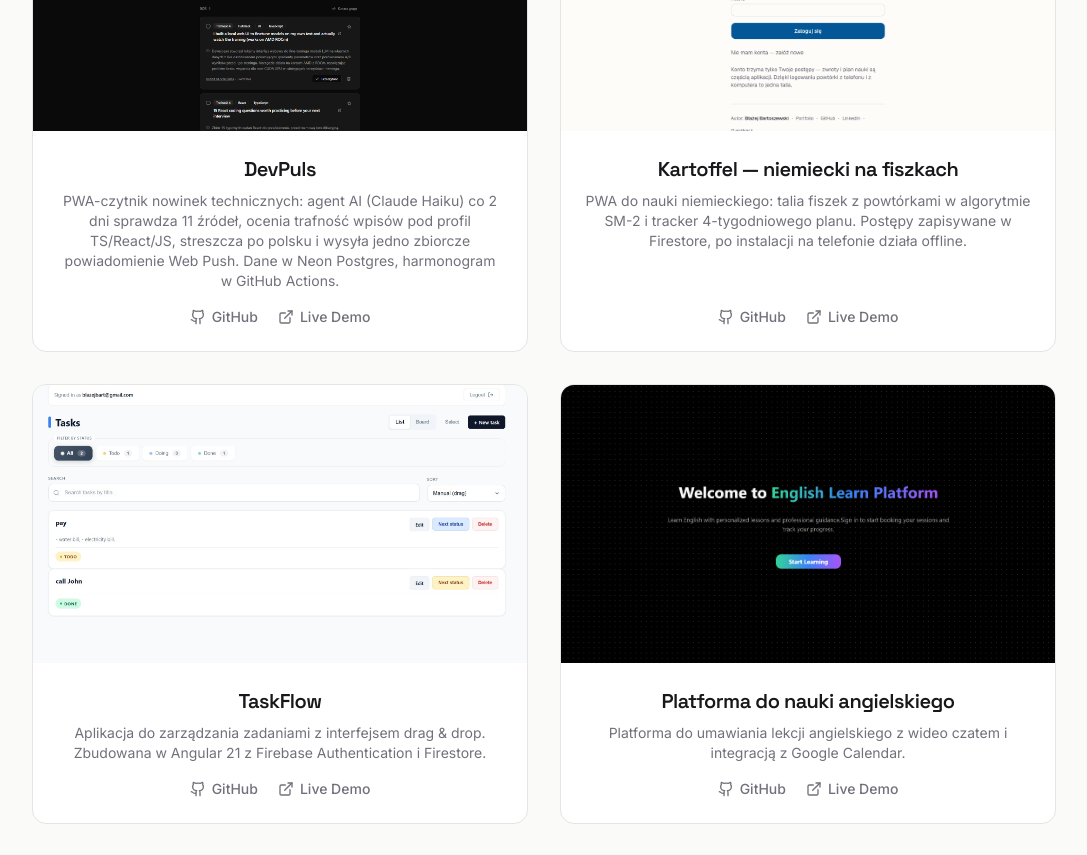
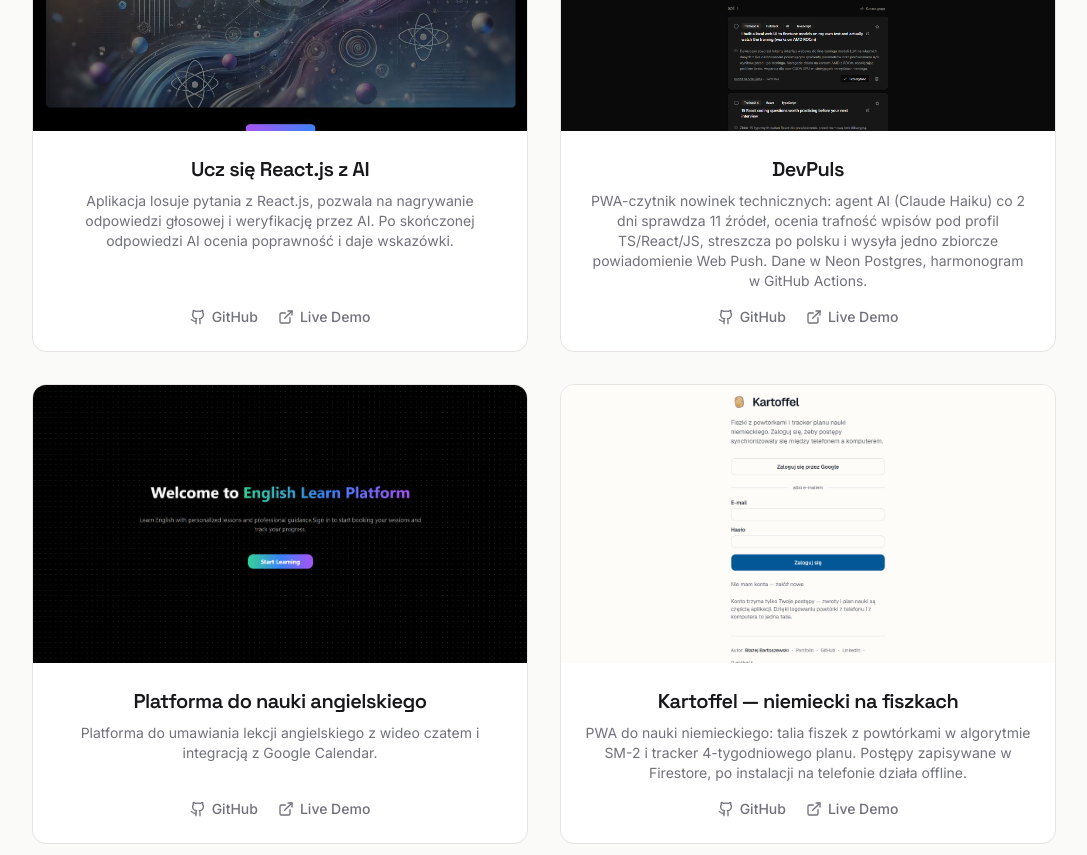
Before and after one commit to Blazej90/blazej-portfolio, a Next.js app: page / in a window 1280 px wide. Shown: the part 1920-2775 px from the top of the page, without its empty margins (96-1183 px from the left). Built offline with nearby package versions, Linux system fonts and the light colour scheme; no server answers; the database is empty.

Commit message:
feat(projects): add GrainTally project and reorder project list

```diff
--- a/src/data/projects.ts
+++ b/src/data/projects.ts
@@ -9,6 +9,16 @@ export interface Project {
 
 export const projects: Project[] = [
   {
+    src: "/images/projects/learn-react.jpg",
+    githubUrl: "https://github.com/Blazej90/lern-react",
+    liveDemoUrl: "https://lern-react.vercel.app",
+    title: { pl: "Ucz się React.js z AI", en: "Learn React.js with AI" },
+    description: {
+      pl: "Aplikacja losuje pytania z React.js, pozwala na nagrywanie odpowiedzi głosowej i weryfikację przez AI. Po skończonej odpowiedzi AI ocenia poprawność i daje wskazówki.",
+      en: "The app generates random React.js questions, allows voice recording of answers, and verifies them using AI. AI evaluates accuracy and provides feedback.",
+    },
+  },
+  {
     src: "/images/projects/devpuls.png",
     githubUrl: "https://github.com/Blazej90/devpuls",
     liveDemoUrl: "https://devpuls-ecru.vercel.app/",
@@ -16,6 +26,19 @@ export const projects: Project[] = [
     description: {
       pl: "PWA-czytnik nowinek technicznych: agent AI (Claude Haiku) co 2 dni sprawdza 11 źródeł, ocenia trafność wpisów pod profil TS/React/JS, streszcza po polsku i wysyła jedno zbiorcze powiadomienie Web Push. Dane w Neon Postgres, harmonogram w GitHub Actions.",
       en: "A PWA tech-news inbox: an AI agent (Claude Haiku) scans 11 sources every 2 days, scores each item for a TS/React/JS profile, summarizes in Polish, and sends one aggregated Web Push notification per run. Data in Neon Postgres, scheduled via GitHub Actions.",
+    },
+  },
+  {
+    src: "/images/projects/english-platform.png",
+    githubUrl: "https://github.com/Blazej90/english-platform",
+    liveDemoUrl: "https://english-platform-eight.vercel.app",
+    title: {
+      pl: "Platforma do nauki angielskiego",
+      en: "English Learning Platform",
+    },
+    description: {
+      pl: "Platforma do umawiania lekcji angielskiego z wideo czatem i integracją z Google Calendar.",
+      en: "English lesson booking platform with video chat and calendar integration.",
     },
   },
   {
@@ -42,26 +65,16 @@ export const projects: Project[] = [
     },
   },
   {
-    src: "/images/projects/english-platform.png",
-    githubUrl: "https://github.com/Blazej90/english-platform",
-    liveDemoUrl: "https://english-platform-eight.vercel.app",
+    src: "/images/projects/graintally.png",
+    githubUrl: "https://github.com/Blazej90/graintally",
+    liveDemoUrl: "https://klosek.vercel.app/",
     title: {
-      pl: "Platforma do nauki angielskiego",
-      en: "English Learning Platform",
+      pl: "GrainTally — kalkulator skupu zbóż",
+      en: "GrainTally — Grain Purchase Calculator",
     },
     description: {
-      pl: "Platforma do umawiania lekcji angielskiego z wideo czatem i integracją z Google Calendar.",
-      en: "English lesson booking platform with video chat and calendar integration.",
-    },
-  },
-  {
-    src: "/images/projects/learn-react.jpg",
-    githubUrl: "https://github.com/Blazej90/lern-react",
-    liveDemoUrl: "https://lern-react.vercel.app",
-    title: { pl: "Ucz się React.js z AI", en: "Learn React.js with AI" },
-    description: {
-      pl: "Aplikacja losuje pytania z React.js, pozwala na nagrywanie odpowiedzi głosowej i weryfikację przez AI. Po skończonej odpowiedzi AI ocenia poprawność i daje wskazówki.",
-      en: "The app generates random React.js questions, allows voice recording of answers, and verifies them using AI. AI evaluates accuracy and provides feedback.",
+      pl: "Oblicza cenę netto zboża na podstawie wyników badań laboratoryjnych: silnik wyceny jako czysta funkcja z cennikami jako dane. Reguły odrzucenia dostawy, zapisane transporty, wyszukiwanie rozmyte i eksport do PDF. Testy Vitest + Playwright, CI w GitHub Actions. (React 19, TypeScript, Vite, shadcn/ui).",
+      en: "Computes the net grain price from lab results using a data-driven pricing engine (pure function, price lists as data). Delivery rejection rules, saved transports, fuzzy search and PDF export. Vitest + Playwright, CI on GitHub Actions. (React 19, TypeScript, Vite, shadcn/ui).",
     },
   },
   {
```
Also changed, not shown: public/images/projects/graintally.png (added).
